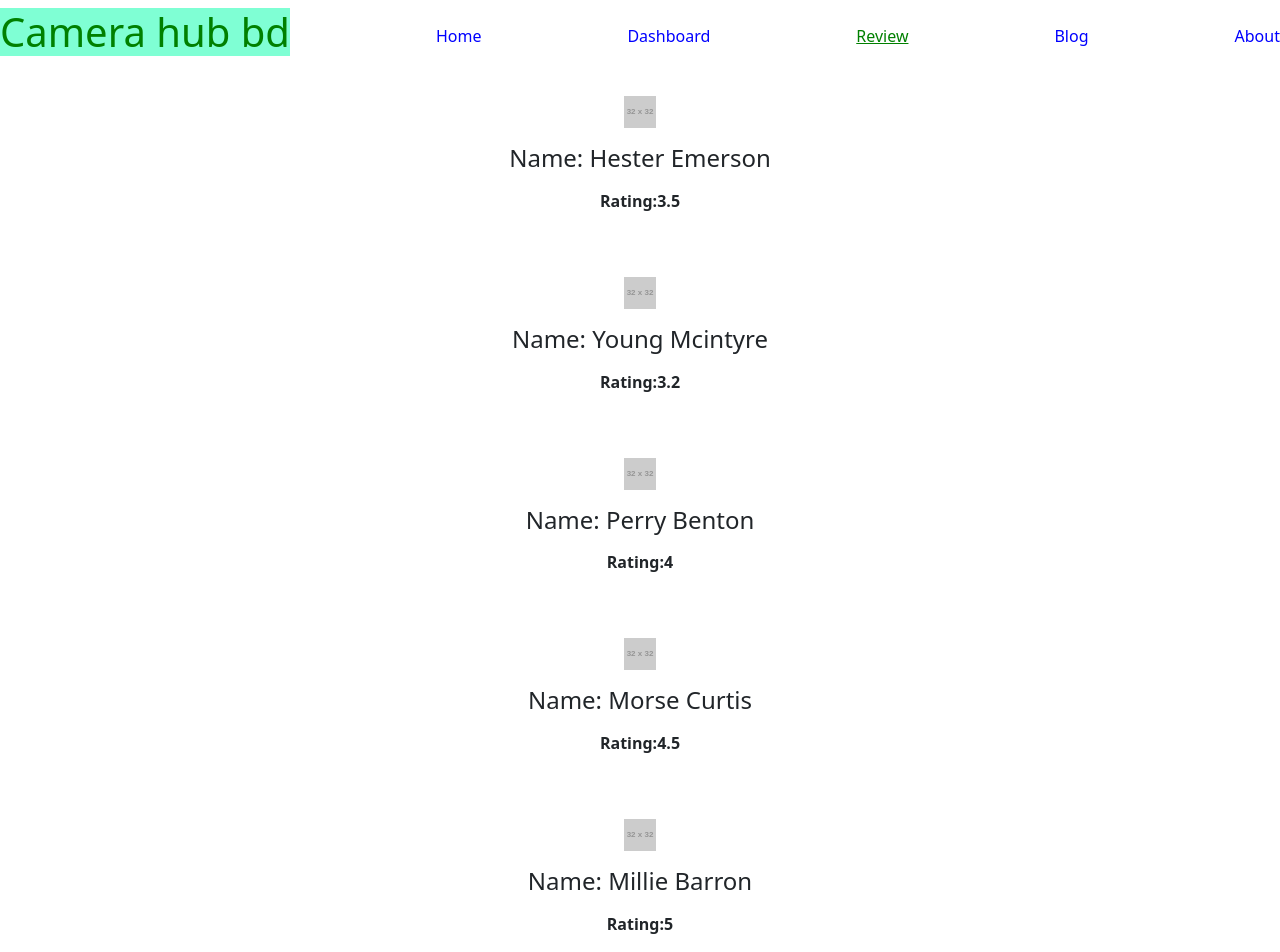
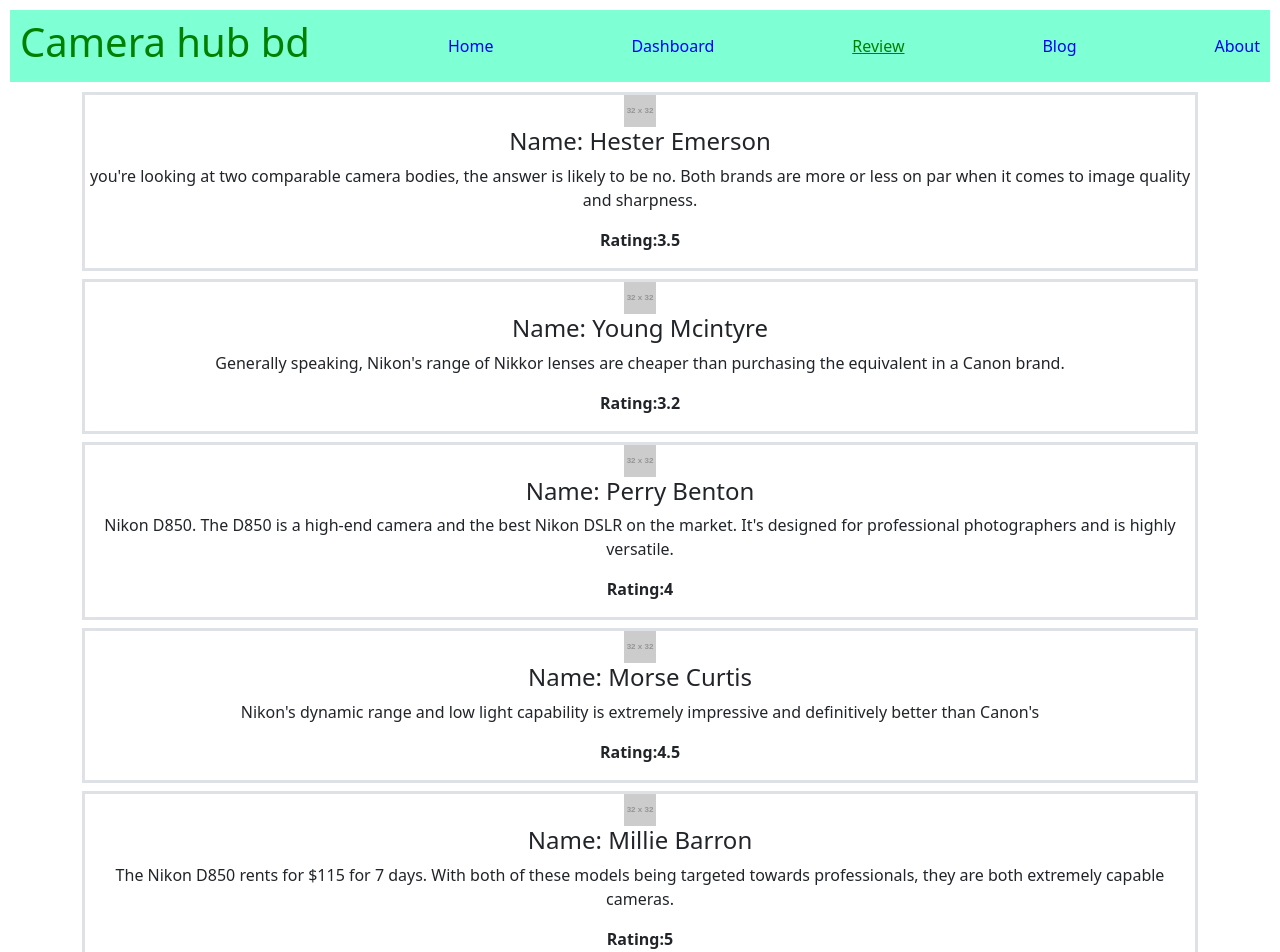
Before and after one commit to Raddiya/camera-hub, a React (Create React App) app: page /review in a window 1280 px wide. Shown: the top 952 px of the page. Built offline with nearby package versions, Linux system fonts and the light colour scheme.

Commit message:
camera hub done

```diff
--- a/public/product.json
+++ b/public/product.json
@@ -3,42 +3,42 @@
       "id": "624bdefed23924d6e47c9d52",
       "picture": "http://placehold.it/32x32",
       "name": "Hester Emerson",
-      "about": "",
+      "about": "you're looking at two comparable camera bodies, the answer is likely to be no. Both brands are more or less on par when it comes to image quality and sharpness.",
       "rating": "3.5"
     },
     {
       "id": "624bdefeba20ac4e2254a1f1",
       "picture": "http://placehold.it/32x32",
       "name": "Young Mcintyre",
-      "about": "",
+      "about": "Generally speaking, Nikon's range of Nikkor lenses are cheaper than purchasing the equivalent in a Canon brand.",
       "rating": "3.2"
     },
     {
       "id": "624bdefef1535451d64dcf36",
       "picture": "http://placehold.it/32x32",
       "name": "Perry Benton",
-      "about": "",
+      "about": " Nikon D850. The D850 is a high-end camera and the best Nikon DSLR on the market. It's designed for professional photographers and is highly versatile.",
       "rating": "4"
     },
     {
       "id": "624bdefe5dcebd1fe4684c7f",
       "picture": "http://placehold.it/32x32",
       "name": "Morse Curtis",
-      "about": "",
+      "about": " Nikon's dynamic range and low light capability is extremely impressive and definitively better than Canon's",
       "rating": "4.5"
     },
     {
       "id": "624bdefe44be0c137756565a",
       "picture": "http://placehold.it/32x32",
       "name": "Millie Barron",
-      "about": "",
+      "about": "The Nikon D850 rents for $115 for 7 days. With both of these models being targeted towards professionals, they are both extremely capable cameras. ",
       "rating": "5"
     },
     {
       "id": "624bdefef6eeab4f317155f0",
       "picture": "http://placehold.it/32x32",
       "name": "Gonzales Keller",
-      "about": "",
+      "about": " It has everything a learner photographer needs: a handy 'Guide Mode' to explain key settings, plus great handling, a huge selection of lenses, and excellent image quality.",
       "rating": "5"
     }
   ]
--- a/src/Components/About/About.js
+++ b/src/Components/About/About.js
@@ -2,9 +2,14 @@ import React from 'react';
 
 const About = () => {
     return (
-        <div>
-            About us.
-        </div>
+
+
+            <div className="card container fs-4">
+                <div className="card-body">
+                Nikon is the world leader in digital imaging, precision optics and photo imaging technology and is globally recognized for setting new standards in product .
+                <p>  Nikon's products include cameras, camera lenses, binoculars, microscopes, ophthalmic lenses, measurement instruments, rifle scopes, spotting scopes, and the steppers used in the photolithography steps of semiconductor fabrication, of which it is the world's second largest manufacturer.[4] The company is the eighth-largest chip equipment maker as reported in 2017.[5] Also, it has diversified into new areas like 3D printing and regenerative medicine to compensate for the shrinking digital camera market</p>
+                </div>
+            </div>
     );
 };
 
--- a/src/Components/CameraPage/CameraPage.css
+++ b/src/Components/CameraPage/CameraPage.css
@@ -0,0 +1,3 @@
+.card-compo{
+    border:2px;
+}
--- a/src/Components/CameraPage/CameraPage.js
+++ b/src/Components/CameraPage/CameraPage.js
@@ -7,7 +7,7 @@ const CameraPage = () => {
   const [card, setCard] = useCard();
   return (
     <div className="container d-flex justify-content-center">
-      <div className="card-compo">
+      <div>
         {card.map((item) => (
           <Review product={item}></Review>
         ))}
--- a/src/Components/Header/Header.css
+++ b/src/Components/Header/Header.css
@@ -1,7 +1,8 @@
 .web-name{
 color:green;
-background-color: aquamarine;
 }
 .navbar{
-
+background-color: aquamarine;
+margin: 10px;
+padding: 10px;
 }
--- a/src/Components/Home/Home.js
+++ b/src/Components/Home/Home.js
@@ -6,7 +6,7 @@ import Review from "../Review/Review";
 import "./Home.css";
 
 const Home = () => {
-    const [card, setCard] = useCard();
+    const [card] = useCard();
     return (
         <section>
             <div className='row container mt-4 align-items-center'>
@@ -14,13 +14,15 @@ const Home = () => {
                     <img className='img-fluid' src={Camera} alt="Dslr" />
                 </div>
                  <div className='col-lg-7 col-md-8'>
-                An ideal travel camera is lightweight, versatile, and captures great images. Point-and-shoots are the smallest and least expensive option, but they have some limitations in terms of image quality. Mirrorless interchangeable-lens cameras have big...
+                     <h3 className='fst-italic'>Best Travel Camera </h3>
+                     <p className='fst-normal'> An ideal travel camera is lightweight, versatile, and captures great images. Point-and-shoots are the smallest and least expensive option, but they have some limitations in terms of image quality. Mirrorless interchangeable-lens cameras have big.</p>
+
                 </div>
             </div>
             <hr></hr>
             <div>
                 <h4>Coustomer review(3)</h4>
-                <div className="card">
+                <div className="container">
                     {card.map(
                         (item, index) => index < 3 && <Review key={index} product={item}></Review>
                     )}
--- a/src/Components/Review/Review.js
+++ b/src/Components/Review/Review.js
@@ -4,9 +4,9 @@ import React from "react";
 const Review = (props) => {
   const { about, name, rating, picture } = props.product;
   return (
-    <div className="p-4 user-card">
+    <div className="border border-3 mb-2">
       <div className="text-center">
-        <img className="user-img mb-3" src={picture} alt="" />
+        <img src={picture} alt="" />
       </div>
       <div className="text-center">
         <h4>Name: {name}</h4>
```
